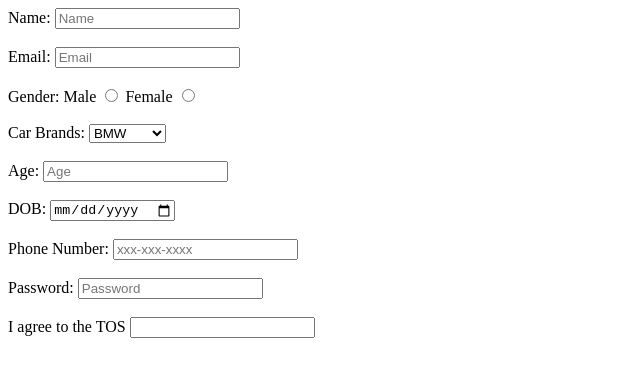
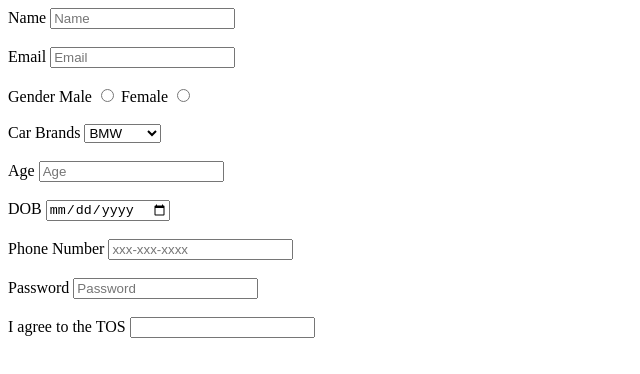
Before and after one commit to acciojob/signup-form-car-Pooja179123, a website: page main.html in a window 1280 px wide. Shown: the full height of the page, 0-640 px from the left. Drawn offline with Linux system fonts and the light colour scheme.

Commit message:
created a submission

```diff
--- a/main.html
+++ b/main.html
@@ -9,20 +9,20 @@
 <body>
 	<!-- the entire body must be written by student -->
 	<form method="post">
-<label for ="name">Name:</label>
+<label for ="name">Name</label>
 <input type="text" id="name" placeholder="Name" required="Yes">
 <br><br>
 
-   <label for ="email"> Email:</label>
+   <label for ="email"> Email</label>
 	<input type="email" id="email" placeholder="Email" required="Yes">
 	<br><br>
 
-	<label for ="gender"> Gender:</label>
+	<label for ="gender"> Gender</label>
    Male <input type ="radio" id ="gender_m" required="Yes" name="gender">
    Female <input type ="radio" id ="gender_f" required="Yes" name="gender">
   <br><br>
 
-    <label for ="car brands"> Car Brands:</label>
+    <label for ="car brands"> Car Brands</label>
    <select  type ="select" id="cars" placeholder="please choose an option" required="Yes">>
             <option value="apple">BMW</option>
             <option value="samsung">Swift</option>
@@ -31,22 +31,22 @@
          <br><br>
 
 
-<label for ="age"> Age:</label>
+<label for ="age"> Age</label>
 <input type="Number" id="age" placeholder="Age" required="Yes">
 	<br><br>
 
 
-<label for ="dob"> DOB:</label>
+<label for ="dob"> DOB</label>
 <input type="Date" id="dob" required="Yes">
 	<br><br>
 
 
-<label for ="phone number"> Phone Number:</label>
+<label for ="phone number"> Phone Number</label>
 	<input type="Tel" id="tel" placeholder="xxx-xxx-xxxx" required="No">
 	<br><br>
 
 
-   <label for ="password"> Password:</label>
+   <label for ="password"> Password</label>
 	<input type="Password" id="password" placeholder="Password" required="Yes">
 	<br><br>
 
```
